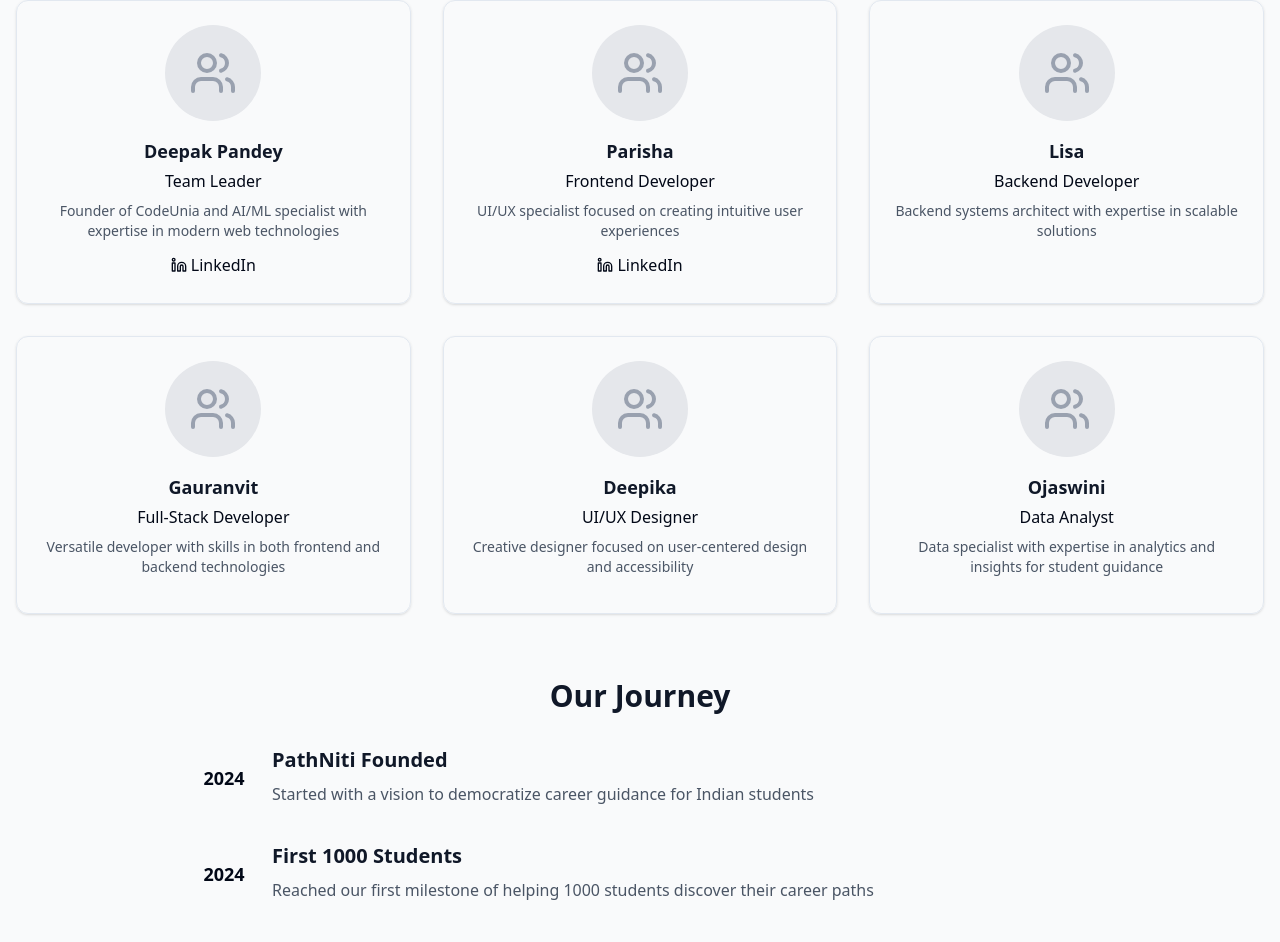
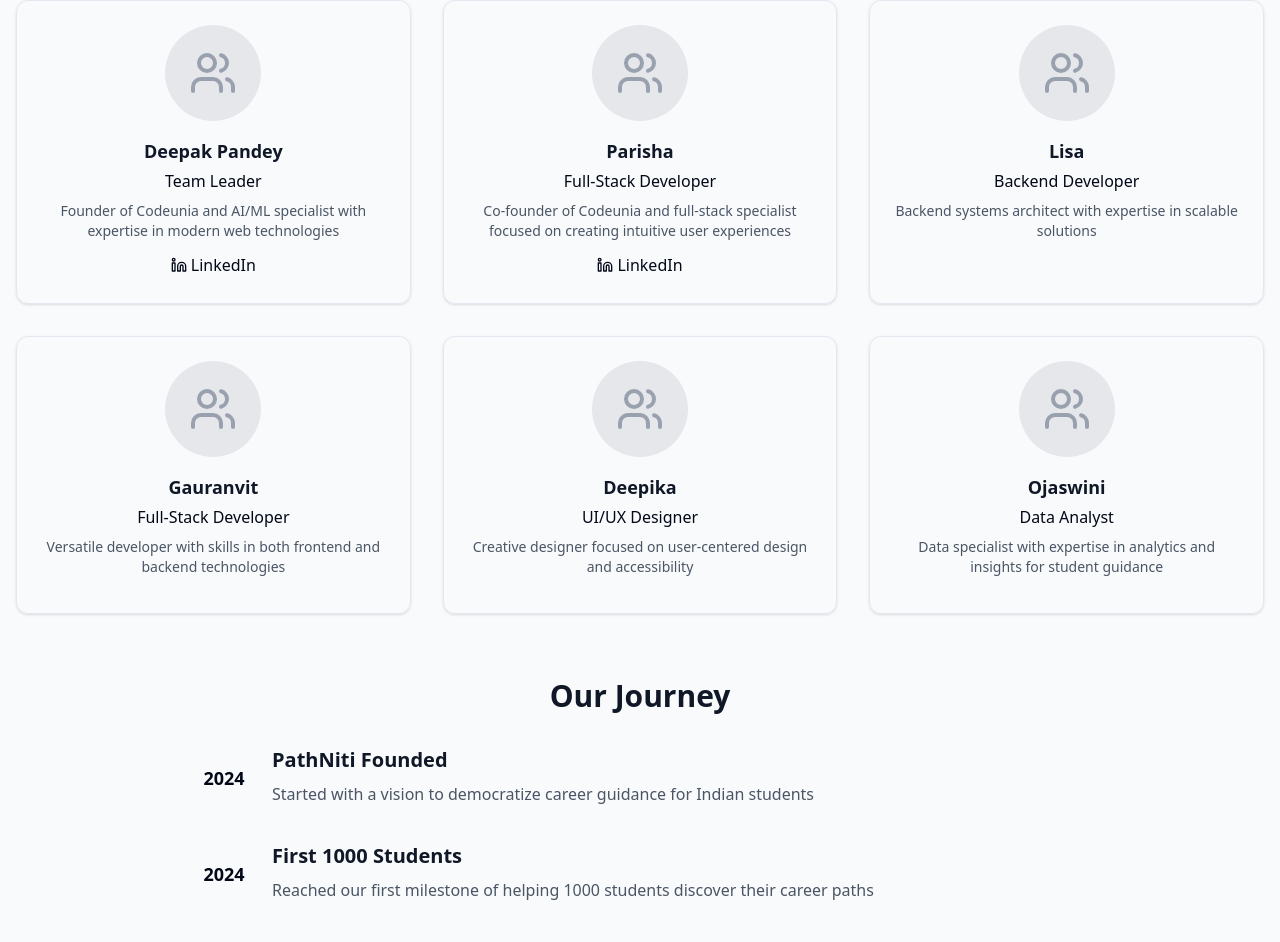
Before and after one commit to 848deepak/PathNiti, a Next.js app: page /about in a window 1280 px wide. Shown: the part 1657-2599 px from the top of the page. Built offline with nearby package versions, Linux system fonts and the light colour scheme; no server answers.

Commit message:
Update Parisha's role: Full-Stack Developer and Co-founder of CodeUnia

```diff
--- a/src/app/about/page.tsx
+++ b/src/app/about/page.tsx
@@ -19,14 +19,14 @@ export default function AboutPage() {
     {
       name: "Deepak Pandey",
       role: "Team Leader",
-      description: "Founder of CodeUnia and AI/ML specialist with expertise in modern web technologies",
+      description: "Founder of Codeunia and AI/ML specialist with expertise in modern web technologies",
       image: "/api/placeholder/150/150",
       linkedin: "https://linkedin.com/in/848deepak"
     },
     {
       name: "Parisha",
-      role: "Frontend Developer",
-      description: "UI/UX specialist focused on creating intuitive user experiences",
+      role: "Full-Stack Developer",
+      description: "Co-founder of Codeunia and full-stack specialist focused on creating intuitive user experiences",
       image: "/api/placeholder/150/150",
       linkedin: "https://www.linkedin.com/in/parishasharma93/"
     },
```
